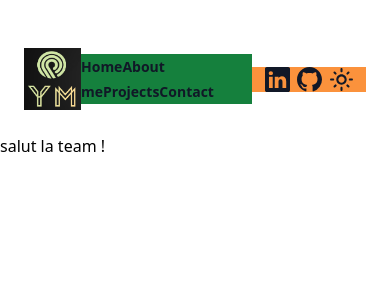
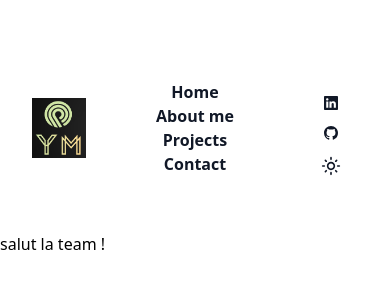
Before and after one commit to YannickMath/portfolioym, a Next.js app: page / in a window 390 px wide. Shown: the top 300 px of the page. Built offline with nearby package versions, Linux system fonts and the light colour scheme.

Commit message:
maj header responsivité

```diff
--- a/src/components/Layout.js
+++ b/src/components/Layout.js
@@ -1,20 +1,14 @@
-import Navbar from '@/components/Navbar'
-import '@/styles/globals.css'
-
-
-
+import Navbar from "@/components/Navbar";
+import "@/styles/globals.css";
 
 export default function Layout({ children }) {
   return (
     <div className="mx-auto  sm:px-6 lg:px-8 pt-6">
+      <div >
+        <Navbar />
+      </div>
 
-
-<Navbar/>
-<main>
-{children}
-  </main>
-
-
+      <main>{children}</main>
     </div>
-   )
+  );
 }
--- a/src/components/Navbar.js
+++ b/src/components/Navbar.js
@@ -4,6 +4,7 @@ import Image from "next/image";
 import { useState } from "react";
 import { MdOutlineLightMode } from "react-icons/md";
 import SocialIcons from "./SocialIcons";
+import Link from "next/link";
 
 function Navbar() {
   const [mobileMenuOpen, setMobileMenuOpen] = useState(false);
@@ -18,35 +19,38 @@ function Navbar() {
   return (
     <header className="bg-white justify-between">
       <nav
-        className="flex max-w-7xl items-center justify-between p-6 lg:px-8 "
+        className="flex max-w-7xl items-center justify-between p-8"
         aria-label="Global"
       >
-        <div className="w-1/6">
+        <div className="w-1/6 flex justify-center">
           <Image src="/logo.png" alt="mon logo" width={100} height={100} />
         </div>
 
-        <div className="lg:flex justify-center lg:gap-x-12 bg-green-700 w-3/6">
+        <div className="flex flex-col items-center sm:flex-row justify-between p-6 w-4/6">
   {navigation.map((item) => (
-            <a
+    <Link
       key={item.name}
       href={item.href}
-              className="text-sm font-semibold leading-6 text-gray-900"
+      className="text-center sm:text-lg font-semibold leading-6 text-gray-900 hover:underline"
     >
       {item.name}
-            </a>
+    </Link>
   ))}
 </div>
-        <div className="flex items-center justify-center bg-orange-400 w-2/6">
-          <a
+
+<div className="flex flex-col sm:flex-row items-center justify-center w-1/6">
+  <div
     href="#"
-            className="flex justify-between text-sm font-semibold leading-6 text-gray-900"
+    className=" flex justify-center text-sm font-semibold leading-6 text-gray-900"
   >
     <SocialIcons />
-          </a>
-          <a className="flex justify-between text-sm font-semibold leading-6 text-gray-900">
-            <MdOutlineLightMode size={25}/>
-          </a>
   </div>
+  <div className="flex justify-center text-xl font-semibold leading-6 text-gray-900">
+    <MdOutlineLightMode />
+  </div>
+</div>
+
+
       </nav>
     </header>
   );
--- a/src/components/SocialIcons.js
+++ b/src/components/SocialIcons.js
@@ -3,24 +3,22 @@ import { AiFillInstagram } from "react-icons/ai";
 
 export default function SocialIcons() {
   return (
-    <div className="flex">
-
-
+    <div className="flex flex-col items-center sm:flex-row sm:text-xl p-4 space-y-4 sm:space-y-0">
     <a
       href="https://www.linkedin.com/in/yannick-mathieu/"
       title="Yannick MATHIEU' Page Linkedin"
-        className="lg:w-10 w-8"
+      className="lg:w-10 w-8 flex justify-center"
     >
-        <BsLinkedin aria-hidden="true" size={25} />
+      <BsLinkedin aria-hidden="true"  />
     </a>
     <a
       href="https://github.com/YannickMath"
       title="Yannick MATHIEU' Page Github"
-        className="lg:w-10 w-8"
+      className="lg:w-10 w-8 flex justify-center"
     >
-        <BsGithub aria-hidden="true" size={25} />
+      <BsGithub aria-hidden="true"  />
     </a>
+  </div>
 
-    </div>
   );
 }
```
Lines whose indentation alone changed are shown as unchanged.
